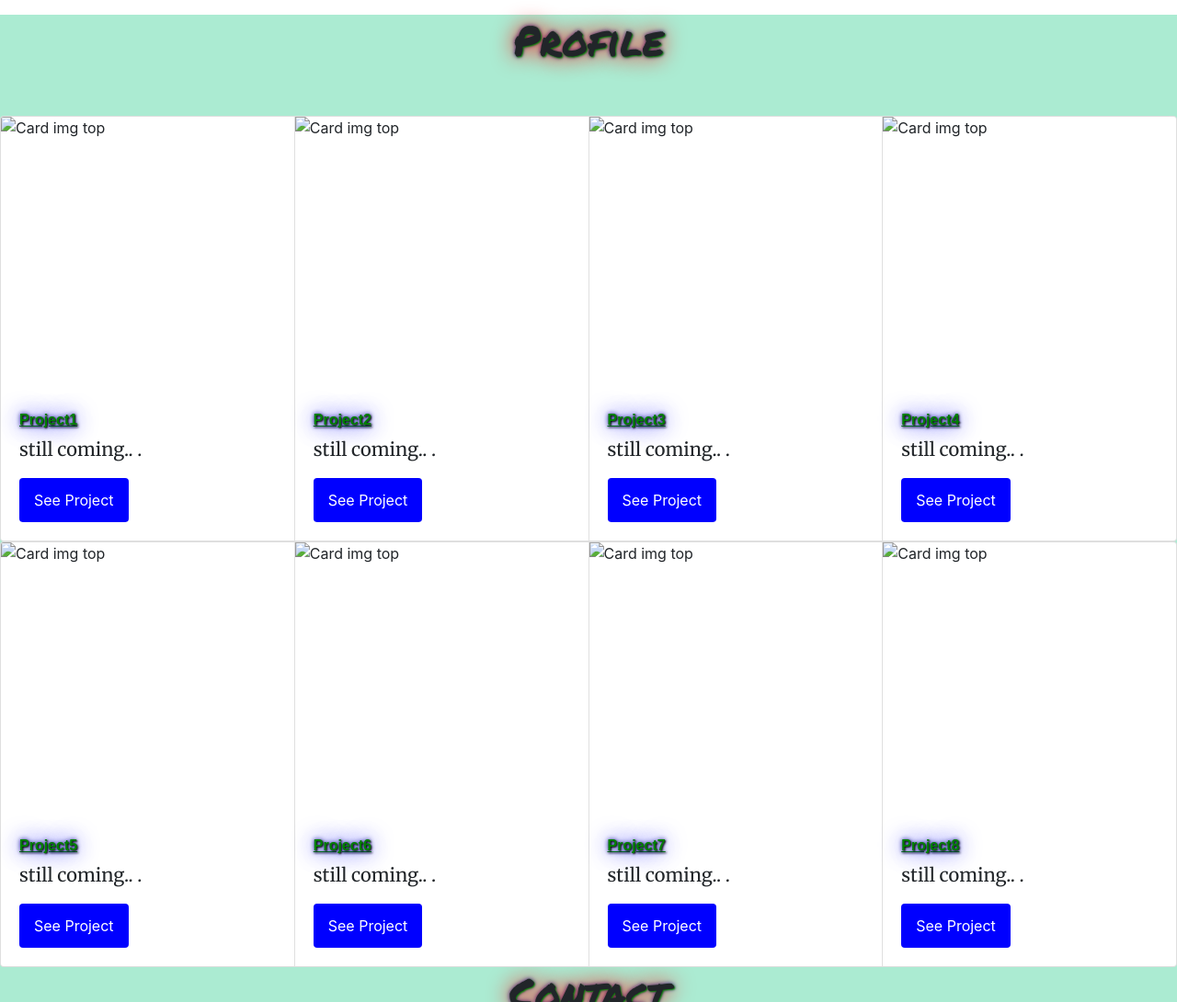
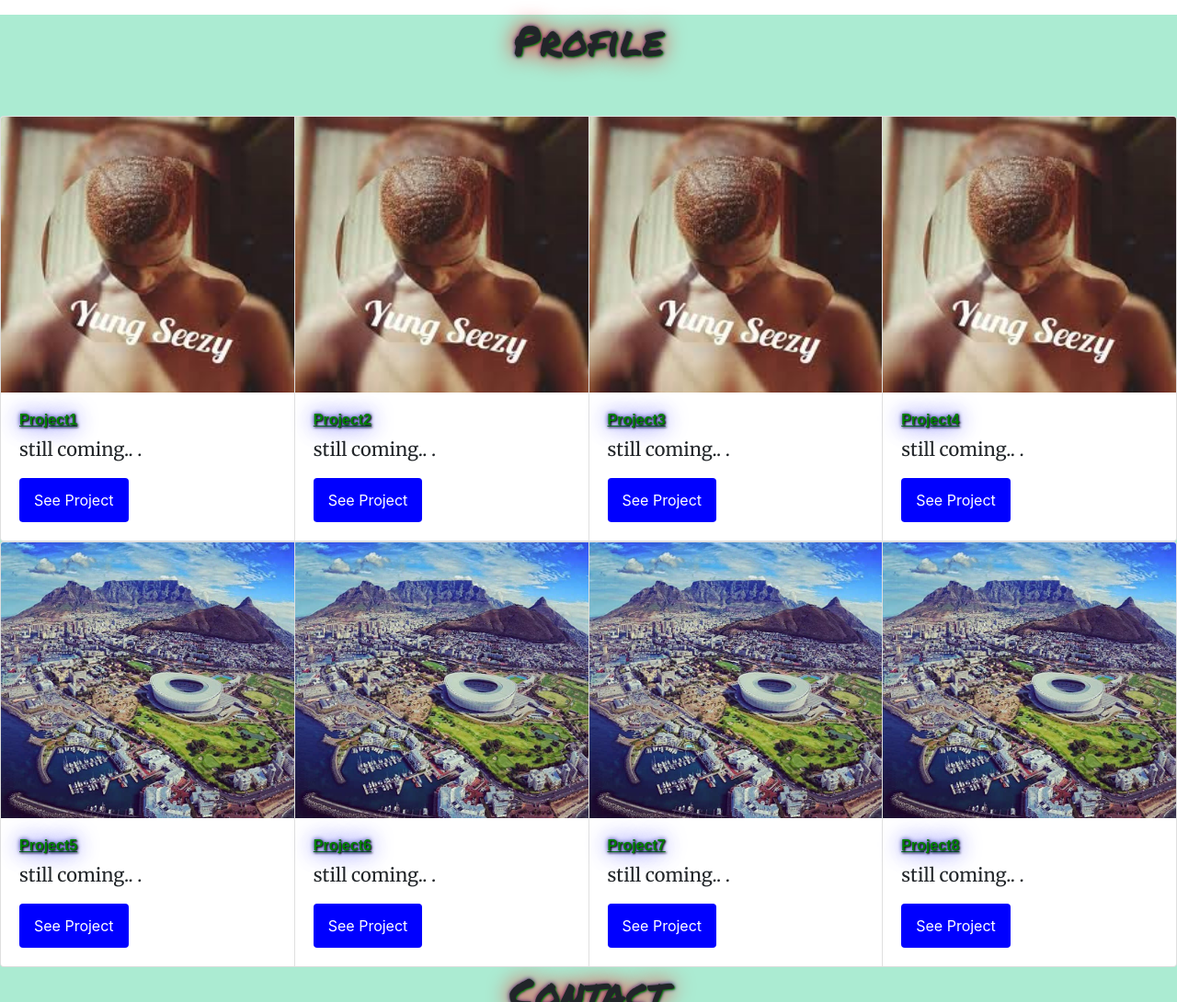
Before and after one commit to sizwezikalala/Siizwe_portfolio, a plain HTML site: page index.html in a window 1280 px wide. Shown: the part 1720-2810 px from the top of the page at 92% size. Drawn offline with nearby package versions, Linux system fonts and the light colour scheme; files that its build step writes are made by us from their sources.

Commit message:
Update index.html

```diff
--- a/index.html
+++ b/index.html
@@ -4,7 +4,7 @@
 <head>
   <meta charset="utf-8">
   <link rel="stylesheet" href="https://stackpath.bootstrapcdn.com/bootstrap/4.3.1/css/bootstrap.min.css" integrity="sha384-ggOyR0iXCbMQv3Xipma34MD+dH/1fQ784/j6cY/iJTQUOhcWr7x9JvoRxT2MZw1T" crossorigin="anonymous">
-  <link rel="stylesheet" href="stylesheet/style.css">
+  <link rel="stylesheet" href="style.css">
   <link href="https://fonts.googleapis.com/css?family=Permanent+Marker" rel="stylesheet">
   <link href="https://fonts.googleapis.com/css?family=Merriweather" rel="stylesheet">
   <link rel="stylesheet" href="https://cdnjs.cloudflare.com/ajax/libs/font-awesome/4.7.0/css/font-awesome.min.css">
@@ -117,7 +117,7 @@
         <div class="row">
           <div class="card-group">
             <div class="card" style="width:30rem;">
-              <img class="card-img-top" src="images/seezy jpeg (1)..jpeg" alt="Card img top">
+              <img class="card-img-top" src="seezy jpeg (1)..jpeg" alt="Card img top">
               <div class="card-body">
                 <h6 class="class-title">Project1</h6>
                 <p class="card-text">still coming.. .</p>
@@ -125,7 +125,7 @@
               </div>
             </div>
             <div class="card" style="width:30rem;">
-              <img class="card-img-top" src="images/seezy jpeg (1)..jpeg" alt="Card img top">
+              <img class="card-img-top" src="seezy jpeg (1)..jpeg" alt="Card img top">
               <div class="card-body">
                 <h6 class="class-title">Project2</h6>
                 <p class="card-text">still coming.. .</p>
@@ -133,7 +133,7 @@
               </div>
             </div>
             <div class="card" style="width:30rem;">
-              <img class="card-img-top" src="images/seezy jpeg (1)..jpeg" alt="Card img top">
+              <img class="card-img-top" src="seezy jpeg (1)..jpeg" alt="Card img top">
               <div class="card-body">
                 <h6 class="class-title">Project3</h6>
                 <p class="card-text">still coming.. .</p>
@@ -141,7 +141,7 @@
               </div>
             </div>
             <div class="card" style="width:30rem;">
-              <img class="card-img-top" src="images/seezy jpeg (1)..jpeg" alt="Card img top">
+              <img class="card-img-top" src="seezy jpeg (1)..jpeg" alt="Card img top">
               <div class="card-body">
                 <h6 class="class-title">Project4</h6>
                 <p class="card-text">still coming.. .</p>
@@ -152,7 +152,7 @@
 
           <div class="card-group">
             <div class="card" style="width:30rem;">
-              <img class="card-img-top" src="images/main-best-time-to-visit-cape-town.jpg" alt="Card img top">
+              <img class="card-img-top" src="main-best-time-to-visit-cape-town.jpg" alt="Card img top">
               <div class="card-body">
                 <h6 class="class-title">Project5</h6>
                 <p class="card-text">still coming.. .</p>
@@ -160,7 +160,7 @@
               </div>
             </div>
             <div class="card" style="width:30rem;">
-              <img class="card-img-top" src="images/main-best-time-to-visit-cape-town.jpg" alt="Card img top">
+              <img class="card-img-top" src="main-best-time-to-visit-cape-town.jpg" alt="Card img top">
               <div class="card-body">
                 <h6 class="class-title">Project6</h6>
                 <p class="card-text">still coming.. .</p>
@@ -168,7 +168,7 @@
               </div>
             </div>
             <div class="card" style="width:30rem;">
-              <img class="card-img-top" src="images/main-best-time-to-visit-cape-town.jpg" alt="Card img top">
+              <img class="card-img-top" src="main-best-time-to-visit-cape-town.jpg" alt="Card img top">
               <div class="card-body">
                 <h6 class="class-title">Project7</h6>
                 <p class="card-text">still coming.. .</p>
@@ -176,7 +176,7 @@
               </div>
             </div>
             <div class="card" style="width:30rem;">
-              <img class="card-img-top" src="images/main-best-time-to-visit-cape-town.jpg" alt="Card img top">
+              <img class="card-img-top" src="main-best-time-to-visit-cape-town.jpg" alt="Card img top">
               <div class="card-body">
                 <h6 class="class-title">Project8</h6>
                 <p class="card-text">still coming.. .</p>
```
